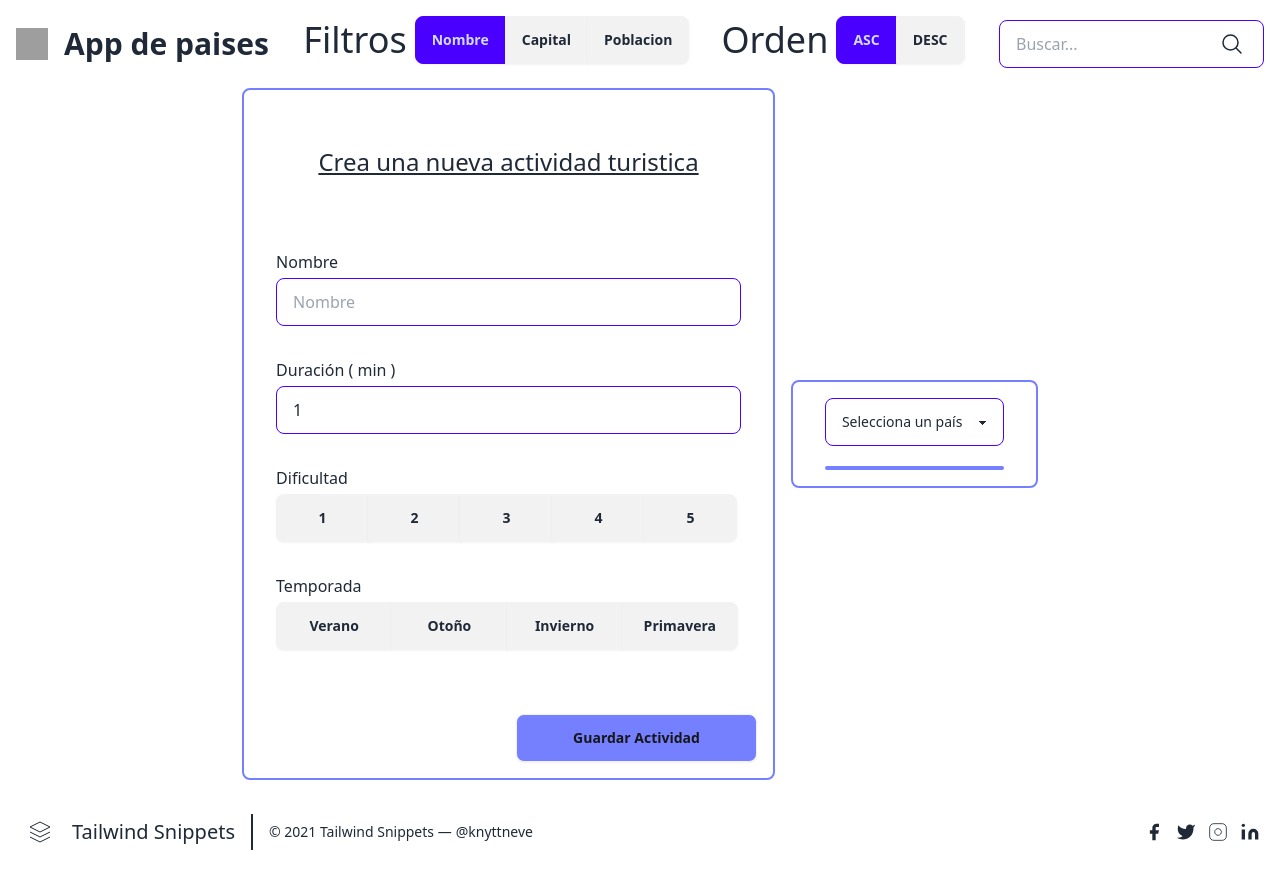
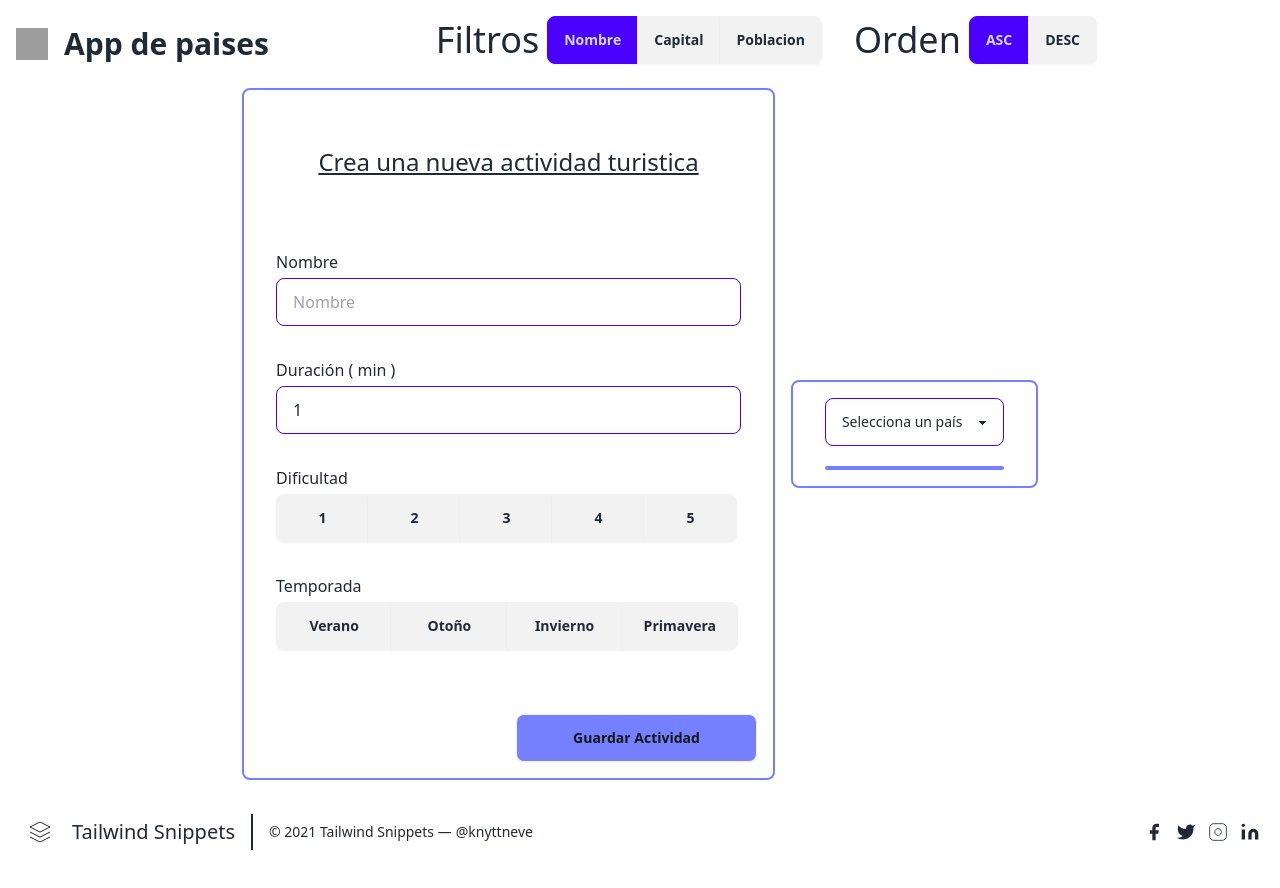
Before and after one commit to carjuancara/countries-app, a React (Vite) app in the folder client/: page /newactivity in a window 1280 px wide. Shown: the top 888 px of the page. Built offline with nearby package versions, Linux system fonts and the light colour scheme; grey boxes are pictures that could not be loaded.

Commit message:
style: :lipstick: solo muestra de boton de filtro, orden, caja texto y boton para buscar en /home

```diff
--- a/client/src/components/Navbar.jsx
+++ b/client/src/components/Navbar.jsx
@@ -25,6 +25,8 @@ const Navbar = () => {
           <Link to='/home'><img src={image} alt='imagen del mundo' className='w-8 h-8' /></Link>
           <span className='ml-4 text-white text-3xl font-semibold items-center justify-center flex'>App de paises</span>
         </div>
+        {/* oculta el filtro y orden si esta en ruta /countriesdetail */}
+        {location.slice(0, -4) !== '/countriesdetail' && (
 
           <div className='flex w-auto justify-between items-center gap-8'>
             <div className='flex items-center justify-center gap-2'>
@@ -46,9 +48,11 @@ const Navbar = () => {
               >Restaurar Paises
               </button>}
           </div>
+        )}
         {/* Input de búsqueda y botón */}
         <div className='relative flex gap-20'>
-          {location !== '/newactivity' &&
+          {/* oculta boton de nueva actividad si no esta en /home */}
+          {location === '/home' &&
             <div>
               <Link to='/newactivity'>
                 <div className='indicator'>
@@ -58,15 +62,17 @@ const Navbar = () => {
               </Link>
             </div>}
 
+          {/* oculta input para buscar si no esta en /home */}
+          {location === '/home' &&
             <input
               type='text'
               placeholder='Buscar...'
               className='input input-bordered input-primary w-full'
-            // className='px-4 py-2 border border-gray-300 rounded-md'
               value={filterCountries}
               onChange={(e) => setFilterCountries(e.target.value)}
               onKeyDown={handleKeydown}
-          />
+            />}
+          {location === '/home' &&
             <button
               aria-label='buscar parcial del nombre'
               className='absolute right-2 top-1/2 transform -translate-y-1/2 bg-blue-500 px-3 py-2 rounded-md'
@@ -79,7 +85,8 @@ const Navbar = () => {
               >
                 <path strokeLinecap='round' strokeLinejoin='round' d='m21 21-5.197-5.197m0 0A7.5 7.5 0 1 0 5.196 5.196a7.5 7.5 0 0 0 10.607 10.607Z' />
               </svg>
-          </button>
+            </button>}
+
         </div>
 
       </div>
```
Lines whose indentation alone changed are shown as unchanged.
